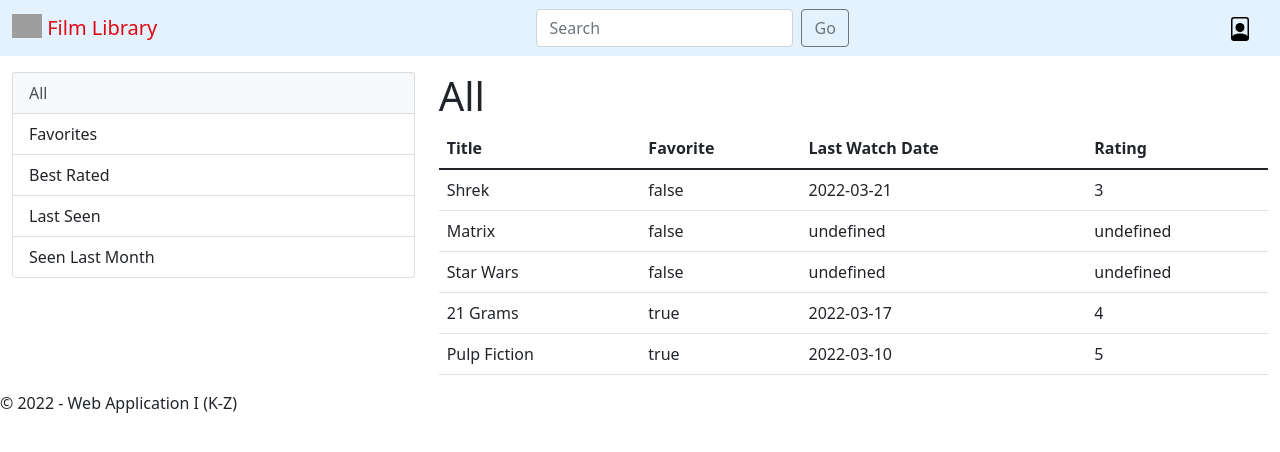
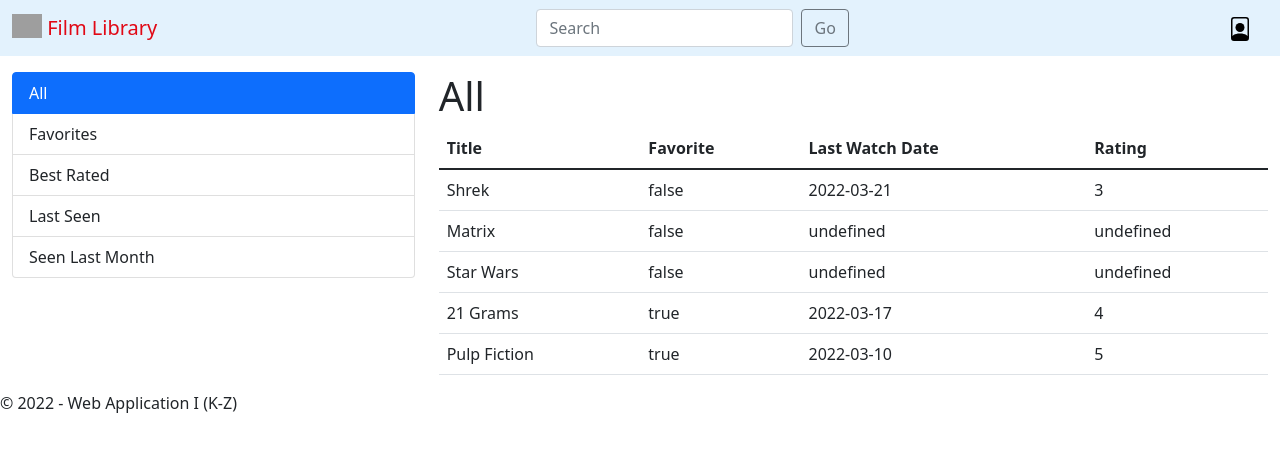
Before and after one commit to mattyred/poliTO-WebApplication1-Labs, a plain HTML site: page Lab_4/index.html in a window 1280 px wide. Both pictures are taken after a click on the link "All". Drawn offline with nearby package versions, Linux system fonts and the light colour scheme; grey boxes are pictures that could not be loaded; files whose address does not match are found by name.

Commit message:
added button selection

```diff
--- a/Lab_4/app.js
+++ b/Lab_4/app.js
@@ -118,6 +118,7 @@ function main(){
     let library = new FilmLibrary();
     populateLibrary(library);
 
+    let lastSelectedButton = document.getElementById('list-all');
     // Populate the HTML people
     fillFilmLibraryTable(library.getAllFilms());
 
@@ -133,6 +134,9 @@ function main(){
         // Modify HTML table
         document.getElementById('film-library-table').innerHTML = '';
         fillFilmLibraryTable(filteredFilms);
+
+        // Set the current button as active
+        lastSelectedButton = activate(lastSelectedButton,document.getElementById('list-all'));
     });
 
     document.getElementById('list-favorites').addEventListener('click', event => {
@@ -147,6 +151,9 @@ function main(){
         // Modify HTML table
         document.getElementById('film-library-table').innerHTML = '';
         fillFilmLibraryTable(filteredFilms);
+
+        // Set the current button as active
+        lastSelectedButton = activate(lastSelectedButton,document.getElementById('list-favorites'));
     });
 
     document.getElementById('list-best-rated').addEventListener('click', event => {
@@ -161,6 +168,9 @@ function main(){
         // Modify HTML table
         document.getElementById('film-library-table').innerHTML = '';
         fillFilmLibraryTable(filteredFilms);
+
+        // Set the current button as active
+        lastSelectedButton = activate(lastSelectedButton,document.getElementById('list-best-rated'));
     });
 
     document.getElementById('list-seen-last-month').addEventListener('click', event => {
@@ -175,10 +185,19 @@ function main(){
         // Modify HTML table
         document.getElementById('film-library-table').innerHTML = '';
         fillFilmLibraryTable(filteredFilms);
+
+        // Set the current button as active
+        lastSelectedButton = activate(lastSelectedButton,document.getElementById('list-seen-last-month'));
     });
 
 
 
 }
 
+function activate(lastSelectedButton,element){
+    lastSelectedButton.classList.remove('active');
+    element.classList.add('active');
+    return element;
+}
+
 main();
--- a/Lab_4/index.html
+++ b/Lab_4/index.html
@@ -53,8 +53,7 @@
         <div class="row mt-3 align-item-center">
             <aside class="col-md-4 h-100">
                 <div class="list-group" id="list-tab" role="tablist">
-                    <a href="#" class="list-group-item
-                     list-group-item-action" id="list-all">All</a>
+                    <a href="#" class="list-group-item list-group-item-action active" id="list-all">All</a>
                     <a href="#" class="list-group-item list-group-item-action" id="list-favorites">Favorites</a>
                     <a href="#" class="list-group-item list-group-item-action" id="list-best-rated">Best Rated</a>
                     <a href="#" class="list-group-item list-group-item-action" id="list-last-seen">Last Seen</a>
```
Also changed, not shown: Lab_4/pics/file-person.svg (added), Lab_4/pics/star-fill.svg (added), Lab_4/pics/star-half.svg (added), Lab_4/pics/star.svg (added).
